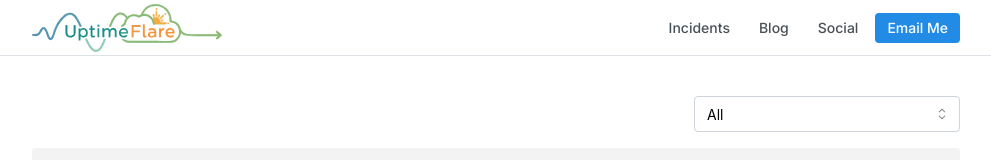
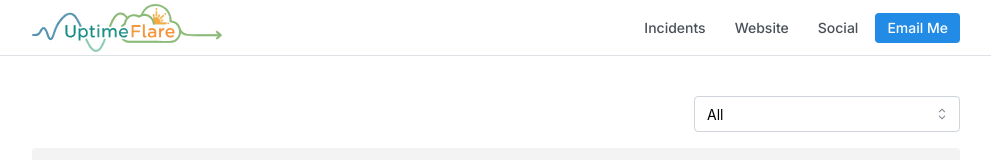
Before and after one commit to shihwebog/uptimeflare, a Next.js app: page /incidents in a window 1280 px wide. Shown: the top 160 px of the page, without its empty margins (144-1135 px from the left). Built offline with nearby package versions, Linux system fonts and the light colour scheme.

Commit message:
Update title and links in uptime configuration

```diff
--- a/uptime.config.ts
+++ b/uptime.config.ts
@@ -2,10 +2,10 @@ import { MaintenanceConfig, PageConfig, WorkerConfig } from './types/config'
 
 const pageConfig: PageConfig = {
   // Title for your status page
-  title: "SHI 記 UpTime Status Page",
+  title: "SHI 記 Status Page",
   // Links shown at the header of your status page, could set `highlight` to `true`
   links: [
-    { link: 'https://blog.stoh.cc', label: 'Blog' },
+    { link: 'https://www.stoh.cc', label: 'Website' },
     { link: 'https://social.stoh.cc', label: 'Social' },
     { link: 'mailto:shh[at]stoh.cc', label: 'Email Me', highlight: true },
   ],
@@ -31,7 +31,7 @@ const workerConfig: WorkerConfig = {
       id: 'Social',
       name: 'Social',
       method: 'GET',
-      target: 'https://social.stoh.cc',
+      target: 'https://blog.stoh.cc',
      // tooltip: 'This is a tooltip for this monitor',
      // [OPTIONAL] `statusPageLink` is ONLY used for clickable link at status page
      // statusPageLink: 'https://social.stoh.cc',
```
